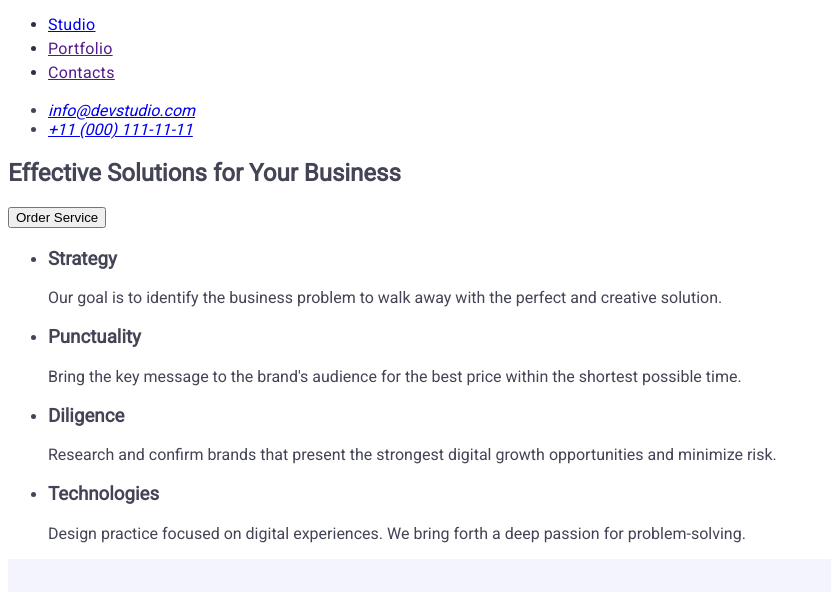
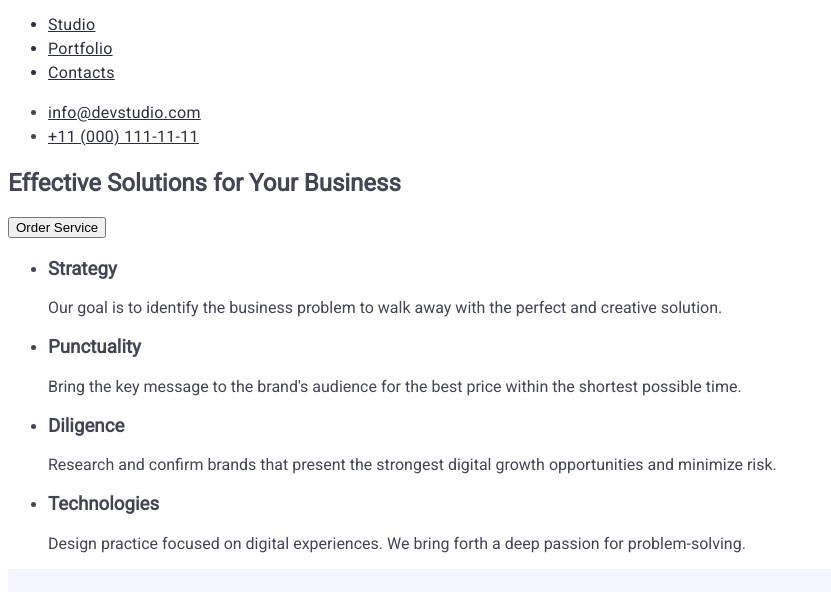
Before and after one commit to IrinaDyakonova/goit-markup-hw-02, a plain HTML site: page index.html in a window 1280 px wide. Shown: the part 32-624 px from the top of the page, without its empty margins (0-831 px from the left). Drawn offline with Linux system fonts and the light colour scheme.

Commit message:
add all class to header

```diff
--- a/css/styles.css
+++ b/css/styles.css
@@ -36,7 +36,21 @@ body {
   color: #2e2f42;
 }
 
-.header-nav-a li a:hover,
-.header-nav-a li a:focus {
+.header-nav-a {
+  color: #2e2f42;
+}
+
+.header-nav-a:hover,
+.header-nav-a:focus {
   color: #404bbf;
 }
+
+.header-address {
+  font-family: 'Roboto', sans-serif;
+  font-size: 16px;
+  font-style: normal;
+  font-weight: 400;
+  line-height: 1.5;
+  letter-spacing: 0.32px;
+  color: #434455;
+}
--- a/index.html
+++ b/index.html
@@ -20,7 +20,7 @@
         </a>
         <ul>
           <li class="header-list">
-            <a href="./index.htm" class="header-nav-a">Studio</a>
+            <a href="./index.html" class="header-nav-a">Studio</a>
           </li>
           <li class="header-list">
             <a href="" class="header-nav-a">Portfolio</a>
@@ -32,11 +32,15 @@
       </nav>
       <address>
         <ul>
-          <li>
-            <a href="mailto:info@devstudio.com">info@devstudio.com</a>
+          <li class="header-address">
+            <a href="mailto:info@devstudio.com" class="header-nav-a"
+              >info@devstudio.com</a
+            >
           </li>
-          <li>
-            <a href="tel:+110001111111">+11 (000) 111-11-11</a>
+          <li class="header-address">
+            <a href="tel:+110001111111" class="header-nav-a"
+              >+11 (000) 111-11-11</a
+            >
           </li>
         </ul>
       </address>
```
